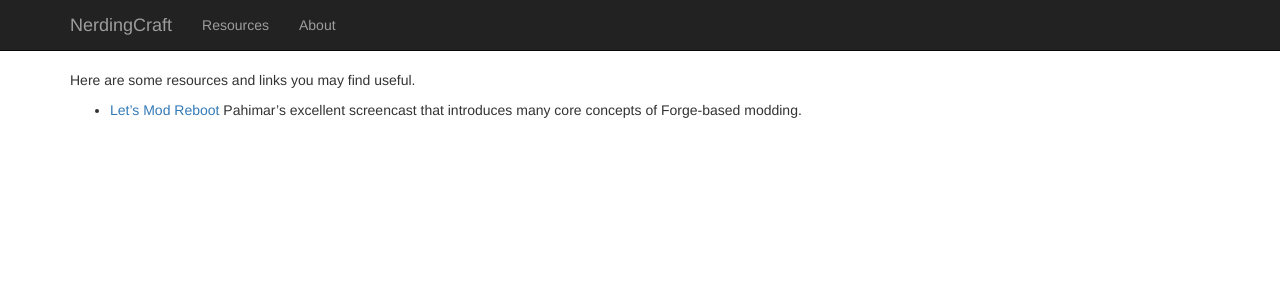
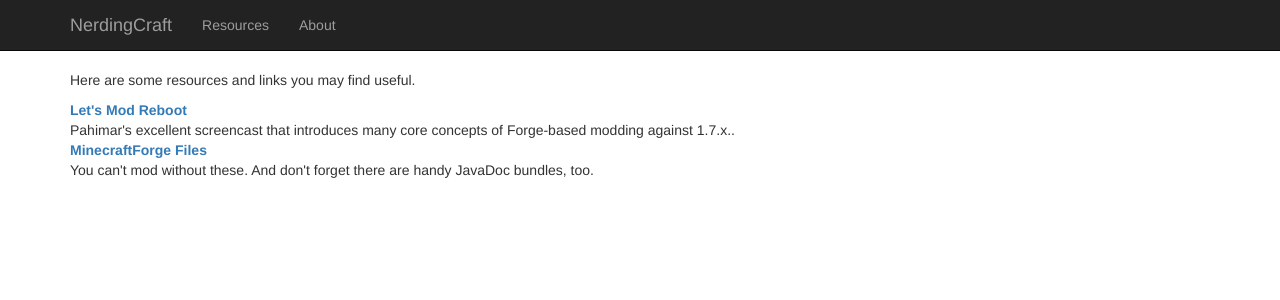
Before and after one commit to kylev/nerdcraft, a Jekyll site: the page built from resources.md, in a window 1280 px wide. Shown: the top 300 px of the page. Built offline with Jekyll 4.4.1, drawn with Linux system fonts in a browser that asks for light colours; nearby versions of some CDN libraries; Markdown is read by kramdown in place of the engine named in the settings.

Commit message:
<dl> has no markdown, sadly.

```diff
--- a/resources.md
+++ b/resources.md
@@ -4,5 +4,17 @@ layout: default
 ---
 Here are some resources and links you may find useful.
 
-- [Let's Mod Reboot](https://www.youtube.com/playlist?list=PLQPiZYWovwmnZlgvbHCbz6TefIgeEiVcj)
-  Pahimar's excellent screencast that introduces many core concepts of Forge-based modding.
+<dl>
+    <dt><a
+    href="https://www.youtube.com/playlist?list=PLQPiZYWovwmnZlgvbHCbz6TefIgeEiVcj">Let's
+    Mod Reboot</a></dt>
+
+    <dd>Pahimar's excellent screencast that introduces many core
+    concepts of Forge-based modding against 1.7.x..</dd>
+
+    <dt><a href="http://files.minecraftforge.net/">MinecraftForge
+    Files</a></dt>
+
+    <dd>You can't mod without these. And don't forget there are handy
+    JavaDoc bundles, too.</dd>
+</dl>
```
